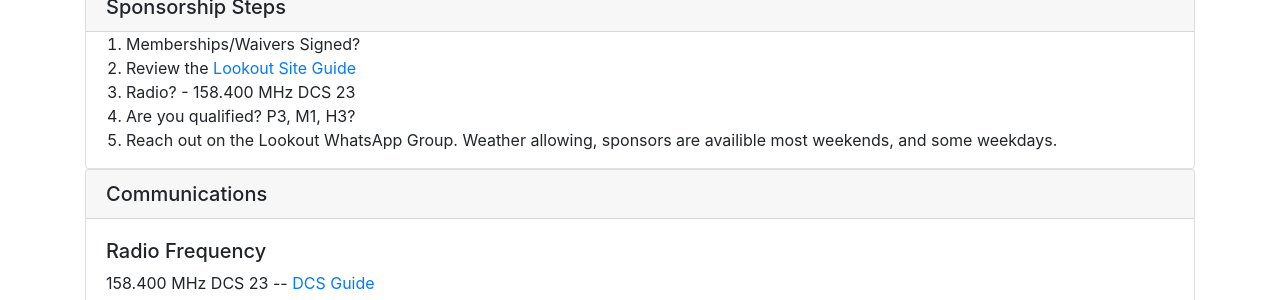
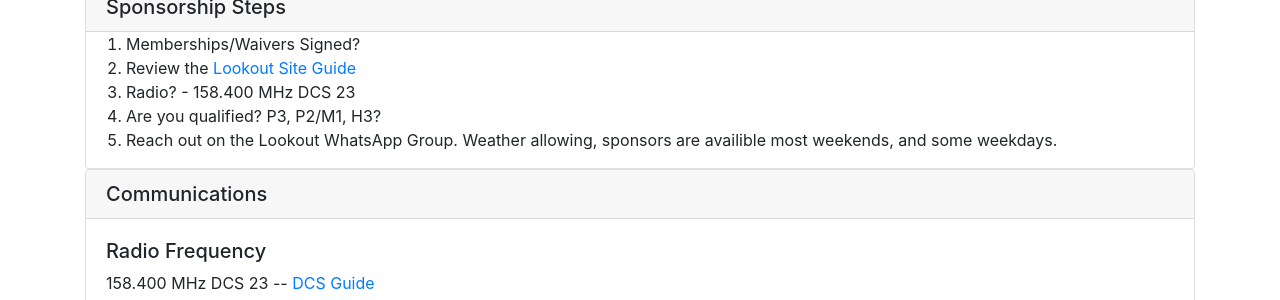
Before and after one commit to rmhpa/rmhpa.github.io, a Jekyll site: the page built from lookout-sponsorship.html, in a window 1280 px wide and 900 px high, scrolled down 331 px. Shown: the part 154-454 px from the top of the window. Built offline with Jekyll 4.4.1, drawn with Linux system fonts in a browser that asks for light colours; nearby versions of some CDN libraries.

Commit message:
M1 clarify 1

```diff
--- a/lookout-site-guide.html
+++ b/lookout-site-guide.html
@@ -34,7 +34,7 @@
         </dl>
         <dl class="row">
           <dt class="col-sm-3">MW</dt>
-          <dd class="col-sm-9">M2</dd>
+          <dd class="col-sm-9">P2/M1</dd>
         </dl>
 
 <h6>Memberships</h6>
--- a/lookout-sponsorship.html
+++ b/lookout-sponsorship.html
@@ -22,7 +22,7 @@
     <li>Memberships/Waivers Signed?</li>
     <li>Review the <a href="/lookout-site-guide/">Lookout Site Guide</a> </li>
     <li>Radio? - 158.400 MHz DCS 23</li>
-    <li>Are you qualified? P3, M1, H3?</li>
+    <li>Are you qualified? P3, P2/M1, H3?</li>
     <li>Reach out on the Lookout WhatsApp Group.  Weather allowing, sponsors are availible most weekends, and some weekdays.</li>
   </ol>
 
@@ -117,7 +117,7 @@
     <dt class="col-sm-3">All New Pilots</dt>
     <dd class="col-sm-9">Must Receive a Site Briefing from a Sponsor/Observer</dd>
 
-    <dt class="col-sm-3">M1</dt>
+    <dt class="col-sm-3">P2/M1</dt>
     <dd class="col-sm-9">At least 10 Sponsored Flights</dd>
 
   </dl>
```
